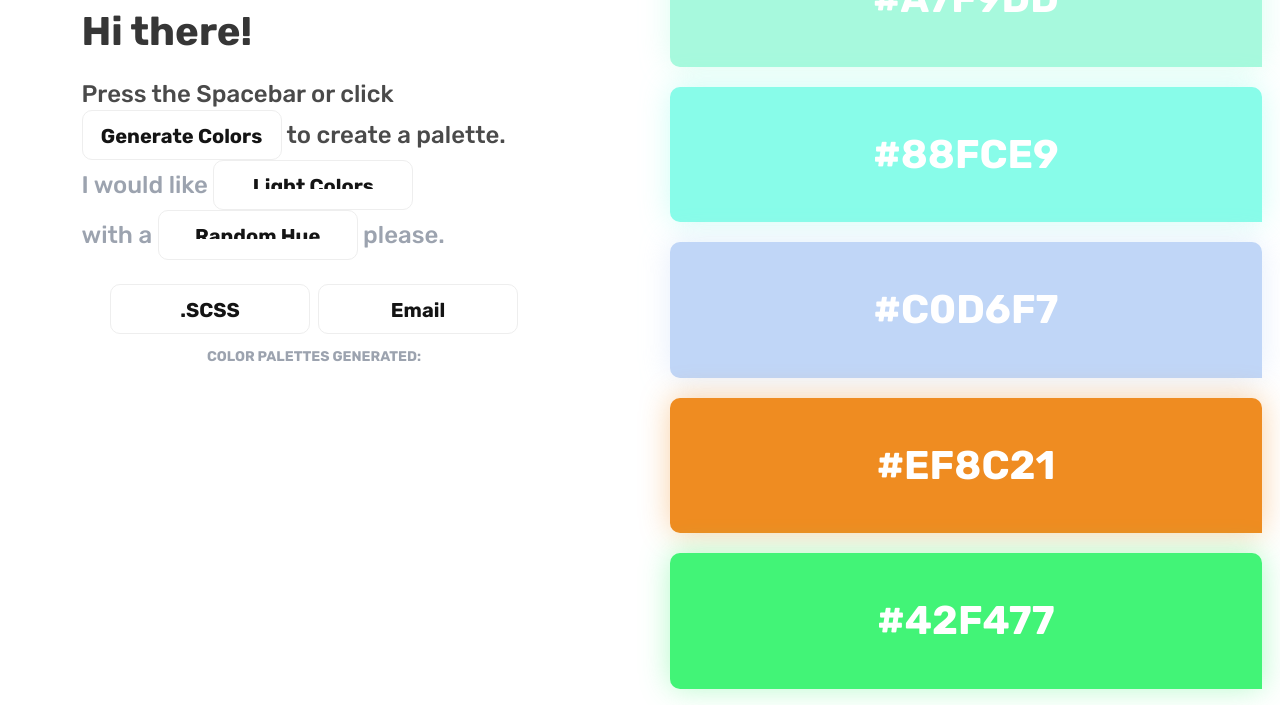
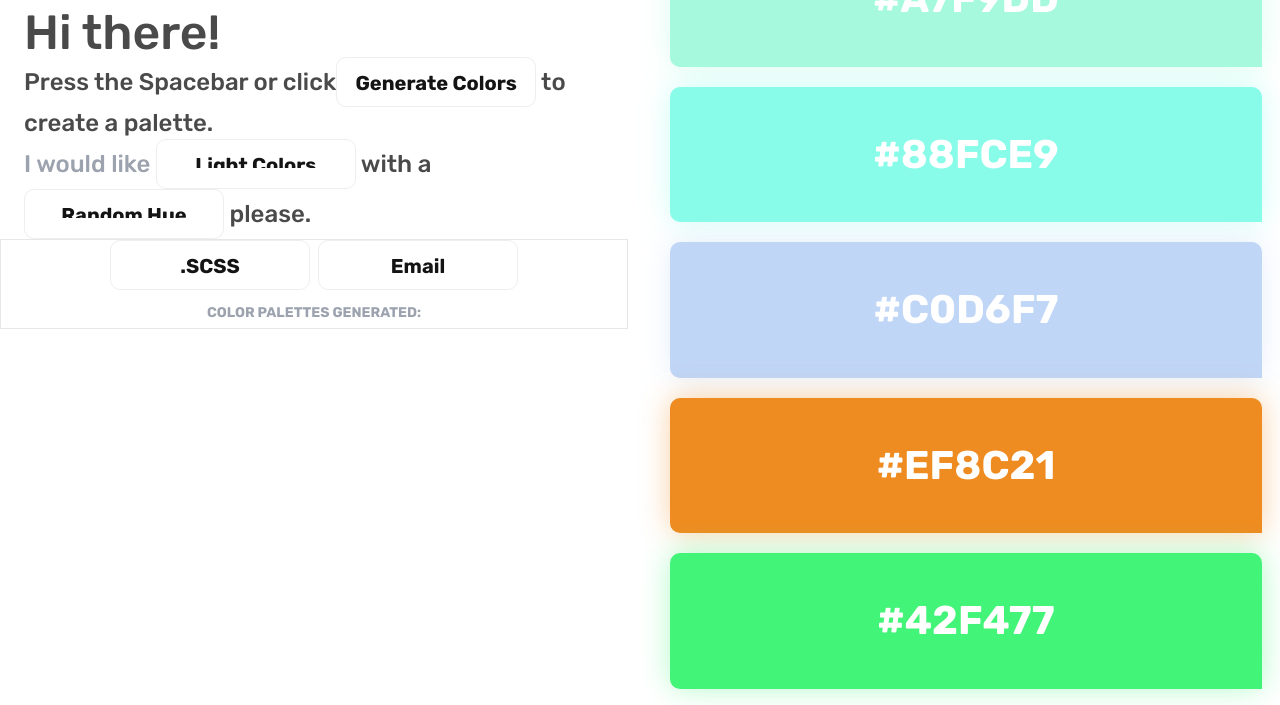
Before and after one commit to heyomar/color.koala, a website built with Parcel: page index.html in a window 1280 px wide. Shown: the part 95-800 px from the top of the page. Built offline with nearby package versions, Linux system fonts and the light colour scheme; no server answers.

Commit message:
remove more bulma classes

```diff
--- a/index.html
+++ b/index.html
@@ -93,9 +93,9 @@
                     </div>
                 </div>
 
-                <div class="columns is-centered is-mobile ">
-                    <div class="column is-9">
-                        <h1 class="title is-2">Hi there!</h1>
+                <div class="justify-center flex px-5">
+                    <div class="max-w-screen-sm">
+                        <h1 class="text-5xl">Hi there!</h1>
                         <h2 class="text-2xl leading-2">Press the Spacebar or click<a
                                 class="generate action__button inline-block px-3"
                                 tabindex="0"
@@ -109,8 +109,7 @@
                                 <option value="bright">Bright Colors</option>
                                 <option value="dark">Dark Colors</option>
                             </select>
-                            <div class="text-gray-400">with a
-
+                            with a
                             <select class="hueSelectBox action__button inline-block">
                                 <option value="random">Random Hue</option>
                                 <option value="red">Red Hue</option>
@@ -127,11 +126,8 @@
                         </div>
                     </div>
                 </div>
-                </div>
 
-                <div class="columns is-centered is-mobile">
-                    <div class="column is-9 ">
-
+                <div class="border">
                     <div class="flex gap-x-2 justify-center">
                         <a class="download action__button"
                             tabindex="0"
@@ -144,7 +140,6 @@
                     <div class="palette">
                         <span class="text-sm uppercase text-gray-400 font-bold">Color palettes generated:</span>
                         <div class="title count"></div>
-                        </div>
                     </div>
                 </div>
 
```
Lines whose indentation alone changed are shown as unchanged.
